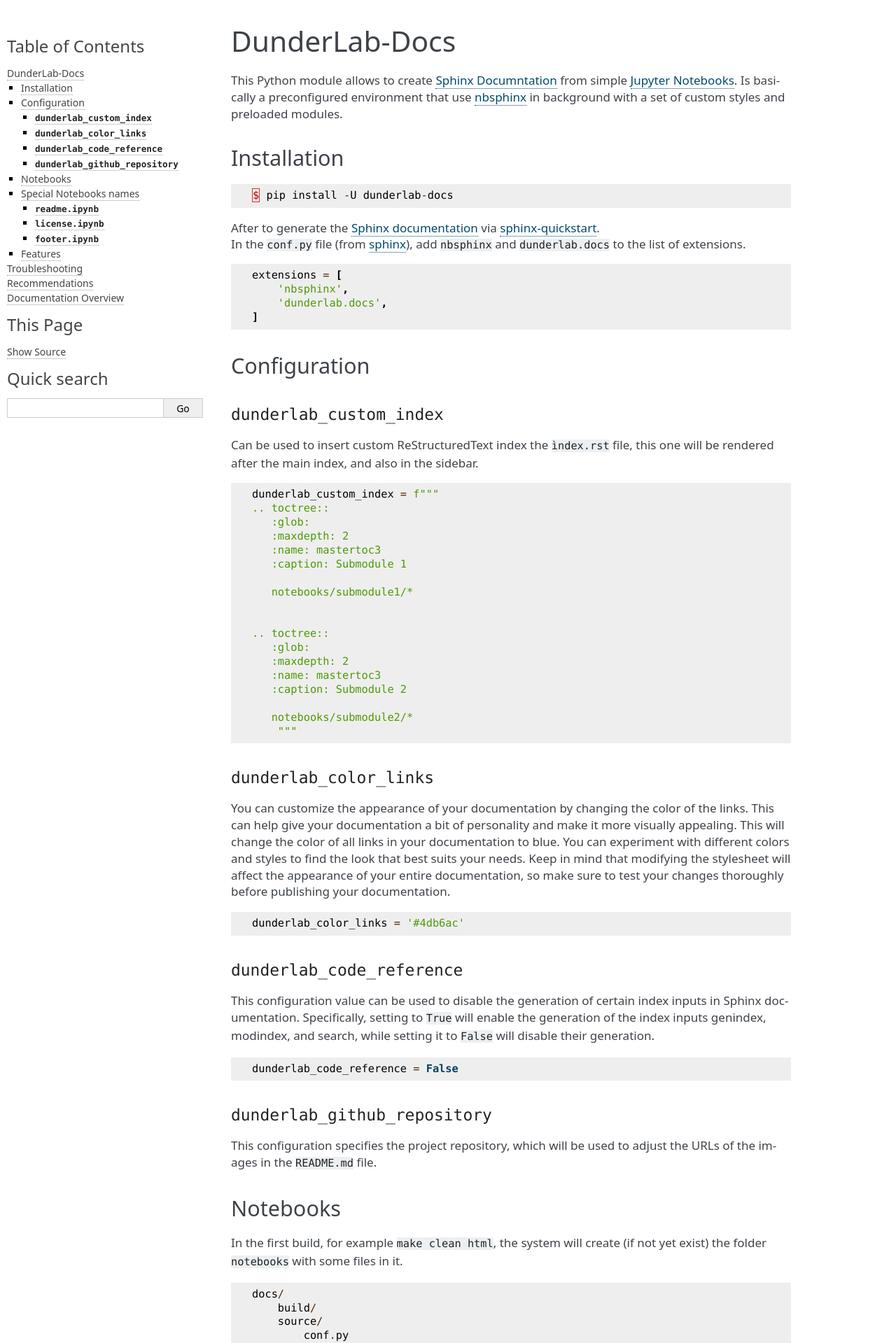
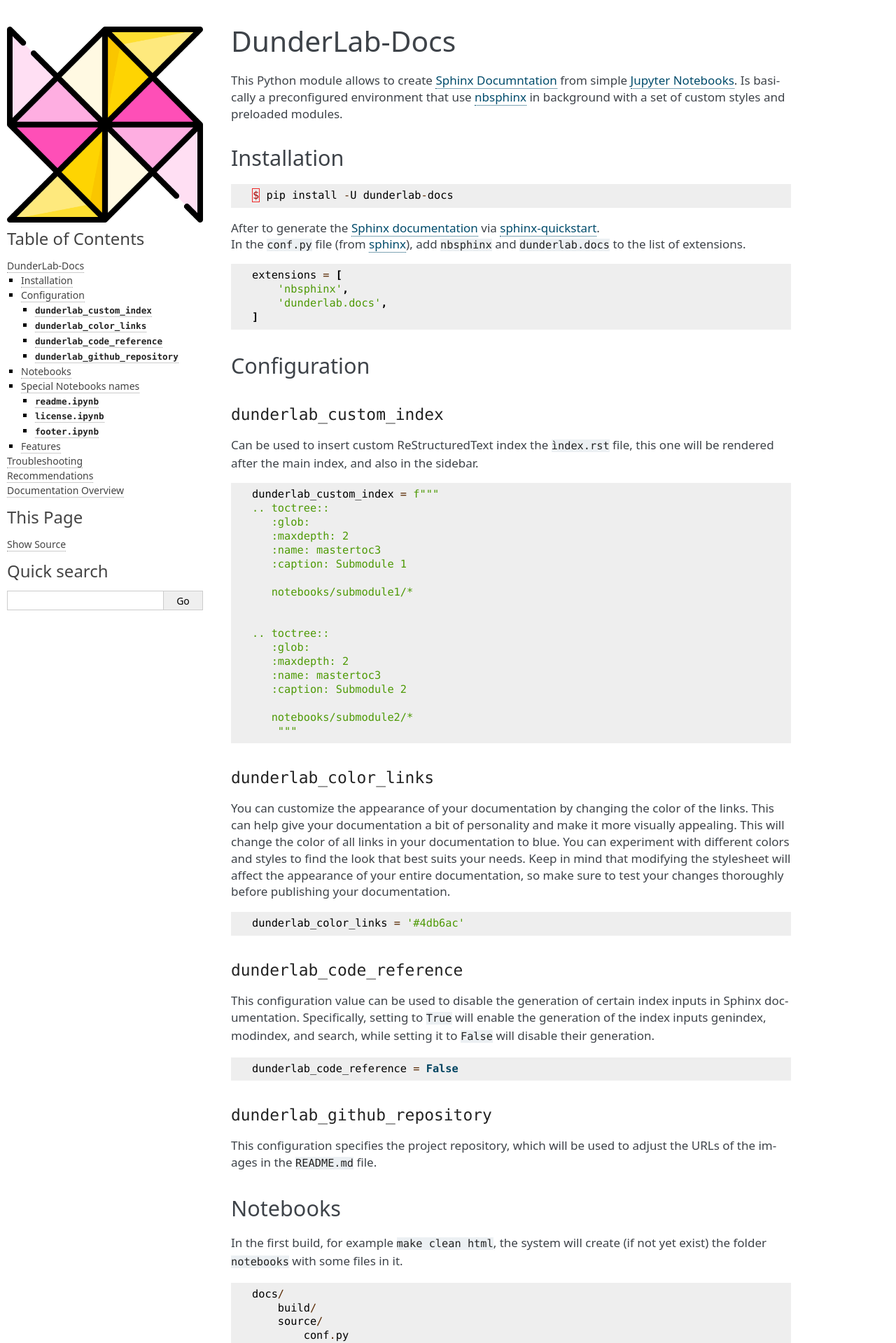
Before and after one commit to dunderlab/python-dunderlab.docs, a Sphinx documentation site: the page built from docs/source/index.rst, in a window 1280 px wide. Shown: the top 1919 px of the page at 70% size. Built offline with Sphinx 7.4.7, drawn with Linux system fonts in a browser that asks for light colours.

Commit message:
Update documentation

```diff
--- /dev/null
+++ b/docs/source/_static/attribution.txt
@@ -0,0 +1 @@
+<a href="https://www.flaticon.es/iconos-gratis/arte-y-diseno" title="arte y diseño iconos">Arte y diseño iconos creados por Freepik - Flaticon</a>
--- a/docs/source/conf.py
+++ b/docs/source/conf.py
@@ -32,6 +32,8 @@
 templates_path = ['_templates']
 exclude_patterns = []
 
+html_logo = '_static/molino.png'
+html_favicon = '_static/favicon.ico'
 
 # -- Options for HTML output -------------------------------------------------
 # https://www.sphinx-doc.org/en/master/usage/configuration.html#options-for-html-output
```
Also changed, not shown: docs/source/_static/favicon.ico (added), docs/source/_static/molino.png (added), 2 other files.
